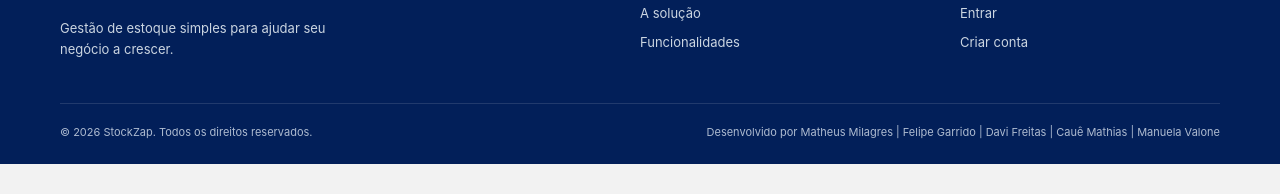
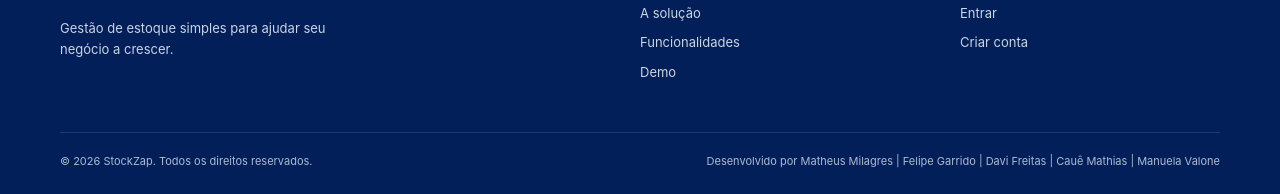
Before and after one commit to Mattmjc002/stockzap, a plain HTML site: page stockzap.html in a window 1280 px wide. Shown: the part 2486-2680 px from the top of the page. Before the commit the page ends 2650 px from the top, so only its background shows below. Drawn offline with Linux system fonts and the light colour scheme.

Commit message:
acesso a demo no footer

```diff
--- a/stockzap.html
+++ b/stockzap.html
@@ -302,6 +302,7 @@
 					<h3>Produto</h3>
 					<a href="#solucao">A solução</a>
 					<a href="#funcionalidades">Funcionalidades</a>
+					<a href="demo/public/index.html">Demo</a>
 				</div>
 
 				<div class="rodape-coluna">
```
